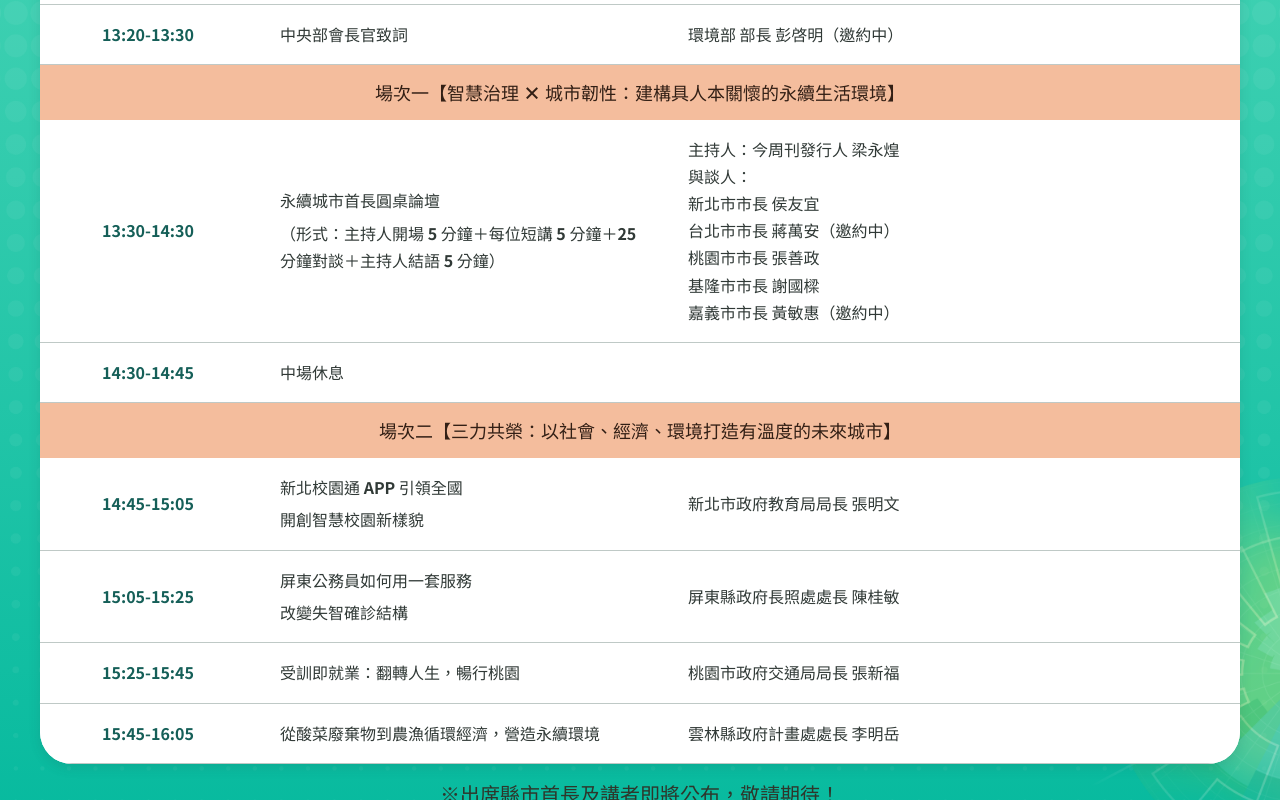
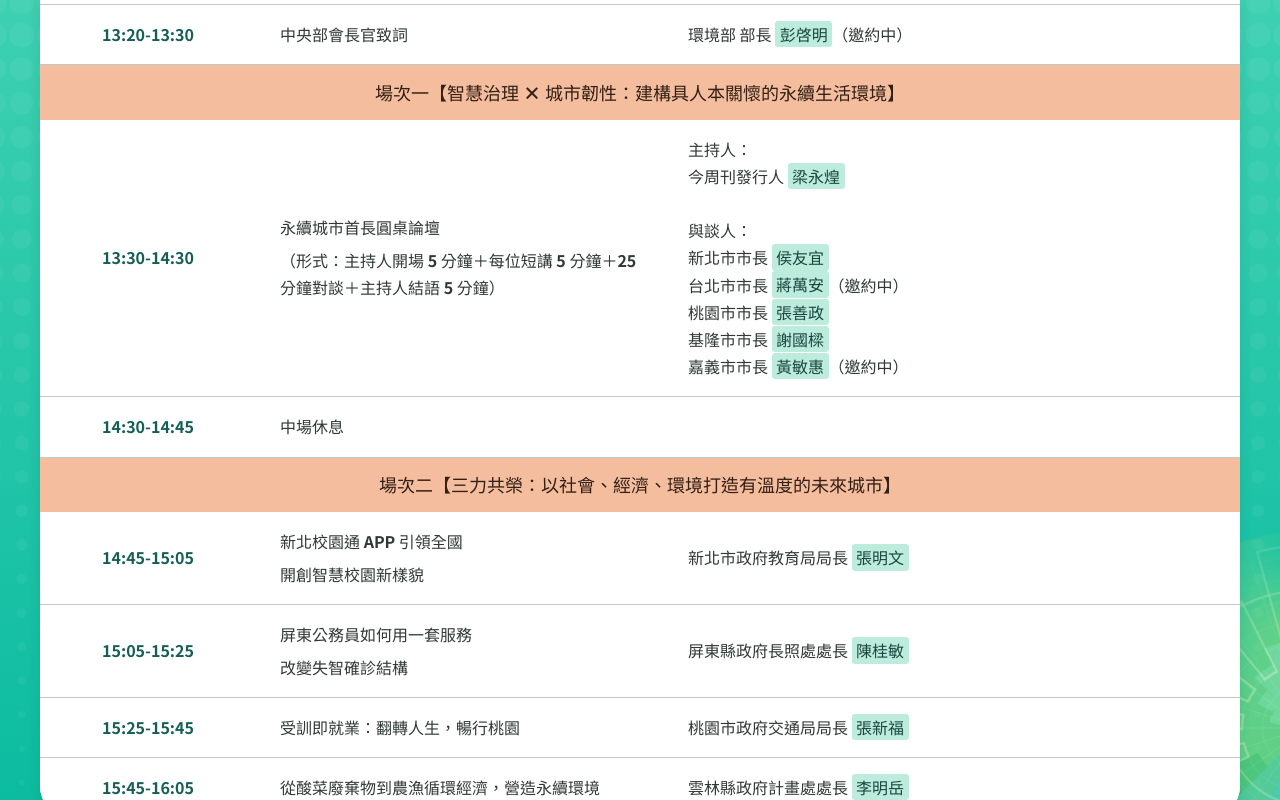
Before and after one commit to jackietsairock/SDGsforum, a Vue app: page / in a window 1280 px wide. Shown: the part 2600-3400 px from the top of the page. Built offline with nearby package versions, Linux system fonts and the light colour scheme.

Commit message:
優化講者名稱顯示樣式，新增背景色與字體樣式以提升可讀性

```diff
--- a/src/assets/json/info.json
+++ b/src/assets/json/info.json
@@ -73,7 +73,7 @@
         {
           "time": "13:20-13:30",
           "topic": "中央部會長官致詞",
-          "speaker": "環境部 部長 彭啓明（邀約中）"
+          "speaker": "環境部 部長 <span class=\"speaker-name\">彭啓明</span>（邀約中）"
         },
         {
           "type": "session",
@@ -82,7 +82,7 @@
         {
           "time": "13:30-14:30",
           "topic": "<strong>永續城市首長圓桌論壇</strong><br>（形式：主持人開場 5 分鐘＋每位短講 5 分鐘＋25 分鐘對談＋主持人結語 5 分鐘）",
-          "speaker": "主持人：今周刊發行人 梁永煌<br>與談人：<br>新北市市長 侯友宜<br>台北市市長 蔣萬安（邀約中）<br>桃園市市長 張善政<br>基隆市市長 謝國樑<br>嘉義市市長 黃敏惠（邀約中）"
+          "speaker": "主持人：<br>今周刊發行人 <span class=\"speaker-name\">梁永煌</span><br><br>與談人：<br>新北市市長 <span class=\"speaker-name\">侯友宜</span><br>台北市市長 <span class=\"speaker-name\">蔣萬安</span>（邀約中）<br>桃園市市長 <span class=\"speaker-name\">張善政</span><br>基隆市市長 <span class=\"speaker-name\">謝國樑</span><br>嘉義市市長 <span class=\"speaker-name\">黃敏惠</span>（邀約中）"
         },
         {
           "time": "14:30-14:45",
@@ -96,22 +96,22 @@
         {
           "time": "14:45-15:05",
           "topic": "新北校園通 APP 引領全國<br>開創智慧校園新樣貌",
-          "speaker": "新北市政府教育局局長 張明文"
+          "speaker": "新北市政府教育局局長 <span class=\"speaker-name\">張明文</span>"
         },
         {
           "time": "15:05-15:25",
           "topic": "屏東公務員如何用一套服務<br>改變失智確診結構",
-          "speaker": "屏東縣政府長照處處長 陳桂敏"
+          "speaker": "屏東縣政府長照處處長 <span class=\"speaker-name\">陳桂敏</span>"
         },
         {
           "time": "15:25-15:45",
           "topic": "受訓即就業：翻轉人生，暢行桃園",
-          "speaker": "桃園市政府交通局局長 張新福"
+          "speaker": "桃園市政府交通局局長 <span class=\"speaker-name\">張新福</span>"
         },
         {
           "time": "15:45-16:05",
           "topic": "從酸菜廢棄物到農漁循環經濟，營造永續環境",
-          "speaker": "雲林縣政府計畫處處長 李明岳"
+          "speaker": "雲林縣政府計畫處處長 <span class=\"speaker-name\">李明岳</span>"
         }
       ]
     },
--- a/src/components/agenda.vue
+++ b/src/components/agenda.vue
@@ -134,6 +134,16 @@
         font-weight: 500;
     }
 
+    .agenda_speaker :deep(.speaker-name){
+        padding: 0.08em 0.28em;
+        border-radius: 0.2em;
+        background-color: #bdebdc;
+        color: #17483e;
+        font-weight: 800;
+        box-decoration-break: clone;
+        -webkit-box-decoration-break: clone;
+    }
+
     .agenda_speaker :deep(.invitation-status){
         display: block;
         font-size: 0.875em;
```
